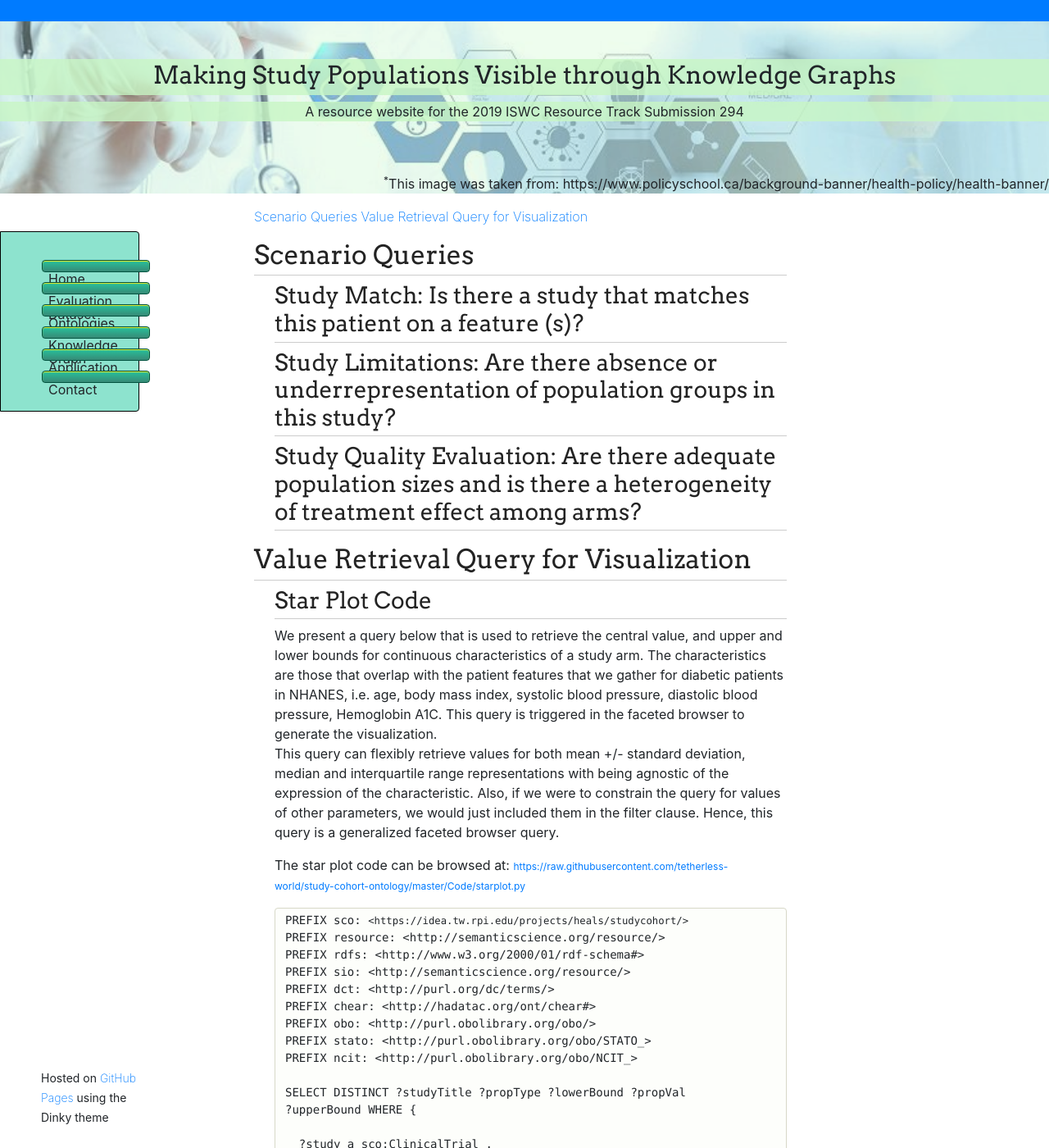
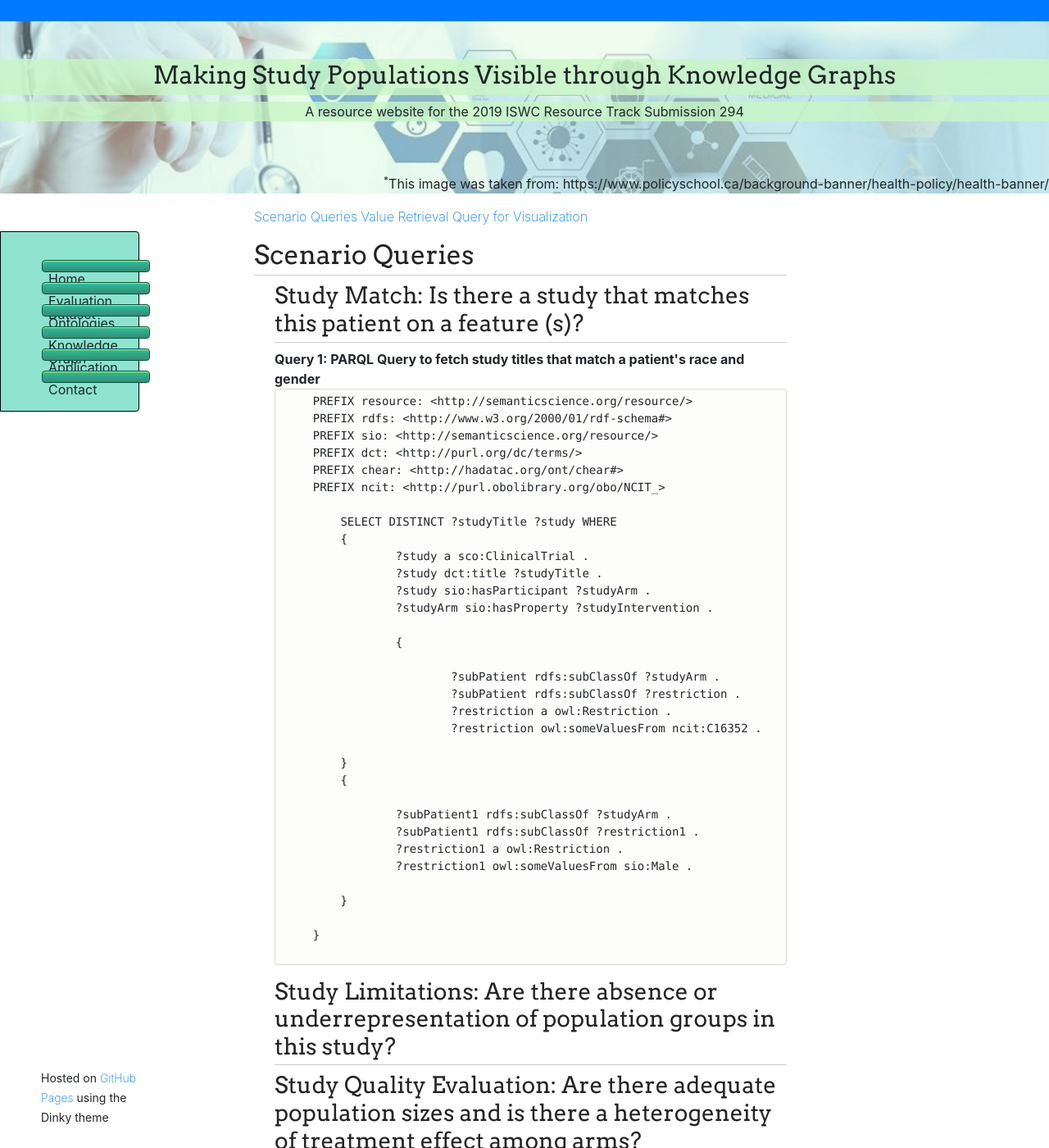
Before and after one commit to tetherless-world/study-cohort-ontology, a Jekyll site: the page built from application.md, in a window 1280 px wide and 1400 px high. Shown: the whole window at 82% size. Built offline with Jekyll 4.4.1, drawn with Linux system fonts in a browser that asks for light colours; nearby versions of some CDN libraries; our own code applies the rules of GitHub Pages for plain Markdown files; library files that are not in the unit come from our copies.

Commit message:
Update application.md

```diff
--- a/application.md
+++ b/application.md
@@ -5,6 +5,42 @@
 <h2>Scenario Queries</h2>
 <ul>
     <h3> Study Match: Is there a study that matches this patient on a feature (s)? </h3>
+    <strong> Query 1: PARQL Query to fetch study titles that match a patient's race and gender </strong>
+   <pre>
+    PREFIX resource: <http://semanticscience.org/resource/>
+    PREFIX rdfs: <http://www.w3.org/2000/01/rdf-schema#>
+    PREFIX sio: <http://semanticscience.org/resource/>
+    PREFIX dct: <http://purl.org/dc/terms/>
+    PREFIX chear: <http://hadatac.org/ont/chear#>
+    PREFIX ncit: <http://purl.obolibrary.org/obo/NCIT_>
+
+	SELECT DISTINCT ?studyTitle ?study WHERE
+	{
+  		?study a sco:ClinicalTrial .
+  		?study dct:title ?studyTitle .
+  		?study sio:hasParticipant ?studyArm .
+  		?studyArm sio:hasProperty ?studyIntervention .
+
+  		{
+
+  			?subPatient rdfs:subClassOf ?studyArm .
+  			?subPatient rdfs:subClassOf ?restriction .
+  			?restriction a owl:Restriction .
+  			?restriction owl:someValuesFrom ncit:C16352 .
+
+	}
+  	{
+
+  		?subPatient1 rdfs:subClassOf ?studyArm .
+  		?subPatient1 rdfs:subClassOf ?restriction1 .
+  		?restriction1 a owl:Restriction .
+  		?restriction1 owl:someValuesFrom sio:Male .
+
+	}
+
+    }
+  </pre>
+
    <h3> Study Limitations: Are there absence or underrepresentation of population groups in this study? </h3>
    <h3> Study Quality Evaluation: Are there adequate population sizes and is there a heterogeneity of treatment effect among arms? </h3>
  </ul>
```
